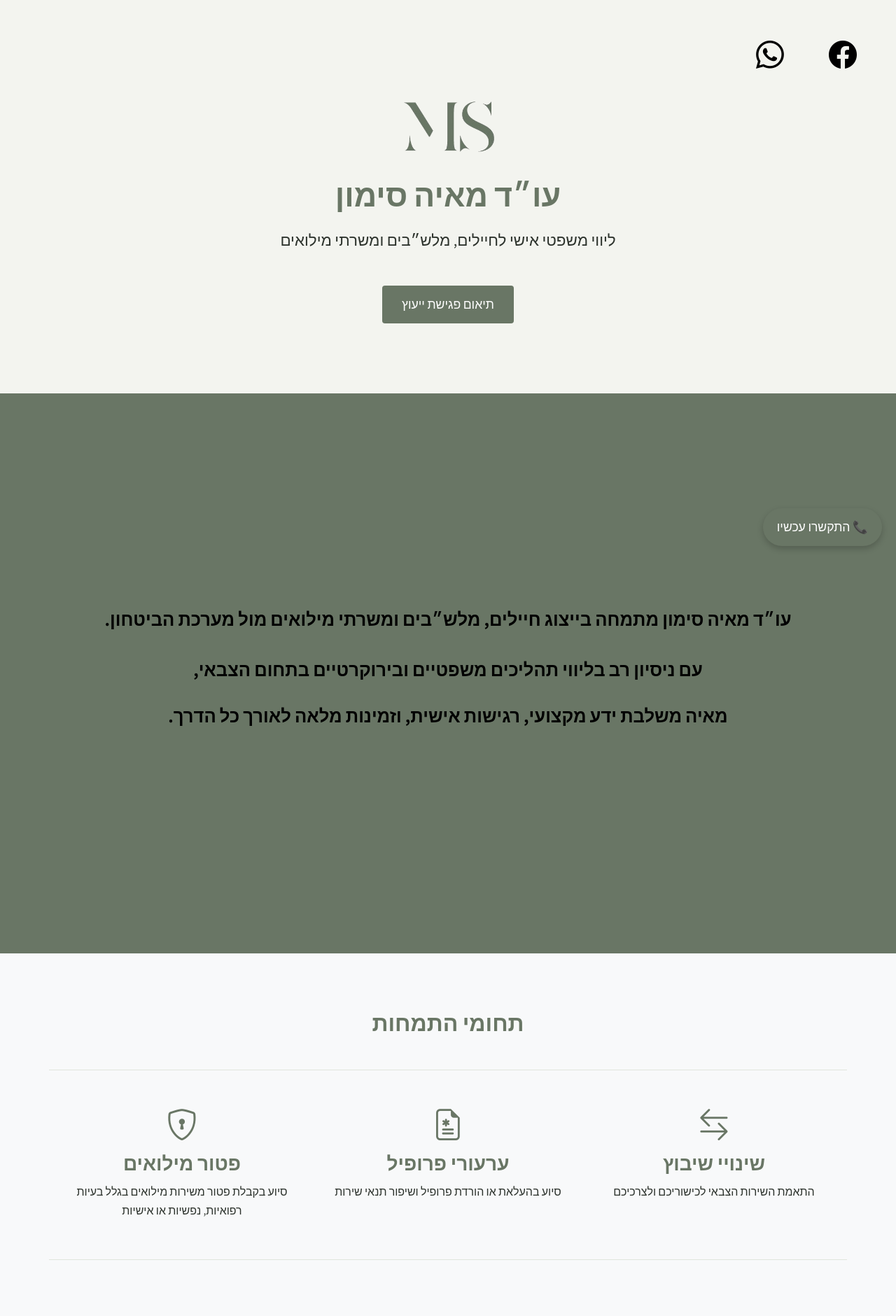
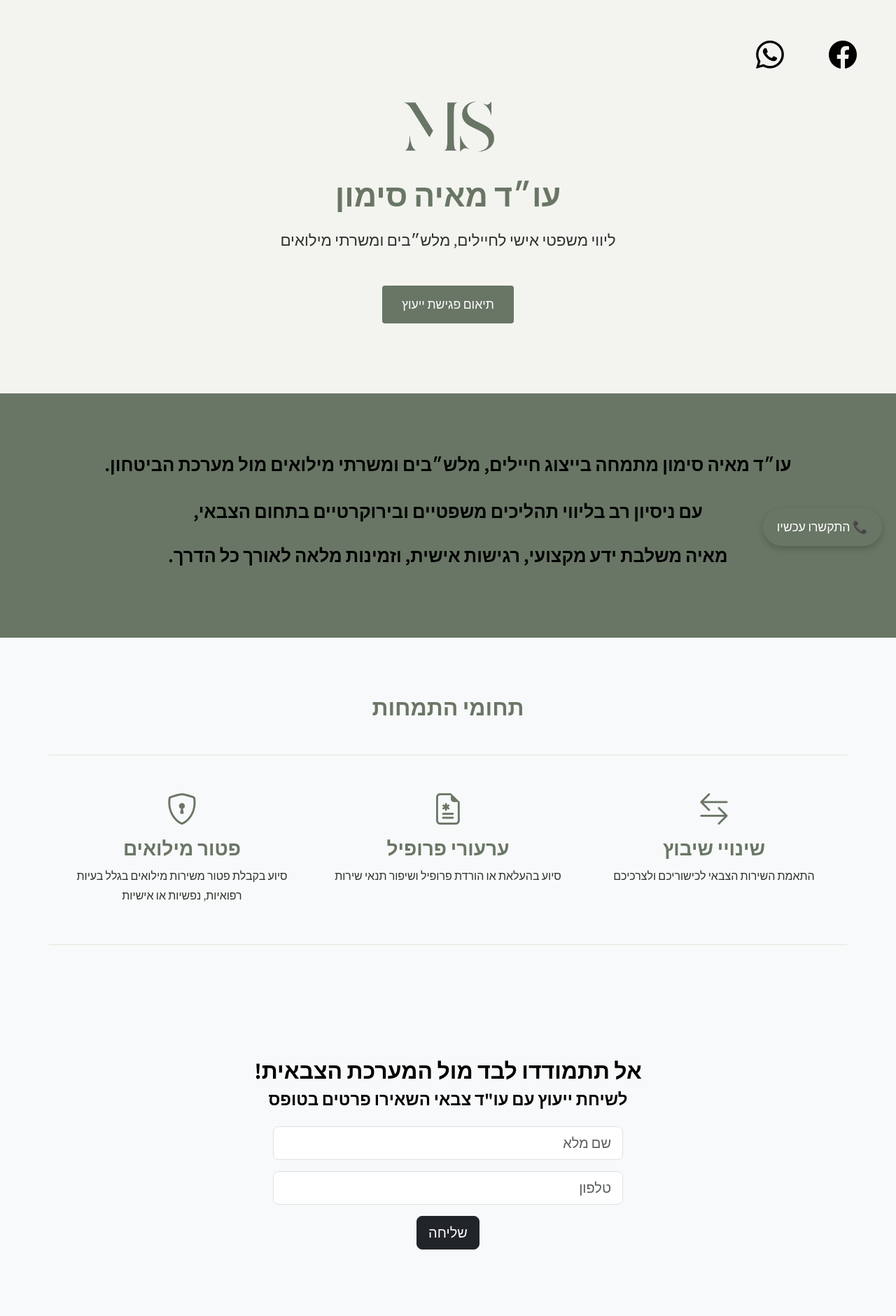
Before and after one commit to msadv-git/MsWeb, a Django app: page / in a window 1280 px wide. Shown: the top 1880 px of the page at 70% size. Run offline with Django 5.2, Linux system fonts and the light colour scheme; some libraries are stand-ins or nearby versions.

Commit message:
updated the site. 20.05.25

```diff
--- a/homepage/templates/index.html
+++ b/homepage/templates/index.html
@@ -83,22 +83,20 @@
   color: black;
   font-size: 1.6rem;
   font-weight: bold;
-  height: 100vh; /* fill the entire viewport */
   display: flex;
   flex-direction: column;
   align-items: center;     /* horizontal center */
   justify-content: center; /* vertical center */
   text-align: center;      /* center text inside elements */
-  padding: 0 20px;
 }
 
 
 .spacer-full {
-  height: 0.8rem; /* גובה של שורה מלאה לפי גודל הפונט */
+  height: 0.5rem; /* גובה של שורה מלאה לפי גודל הפונט */
 }
 
 .spacer-half {
-  height: 0.4rem; /* חצי שורה */
+  height: 0.2rem; /* חצי שורה */
 }
 
 
```
